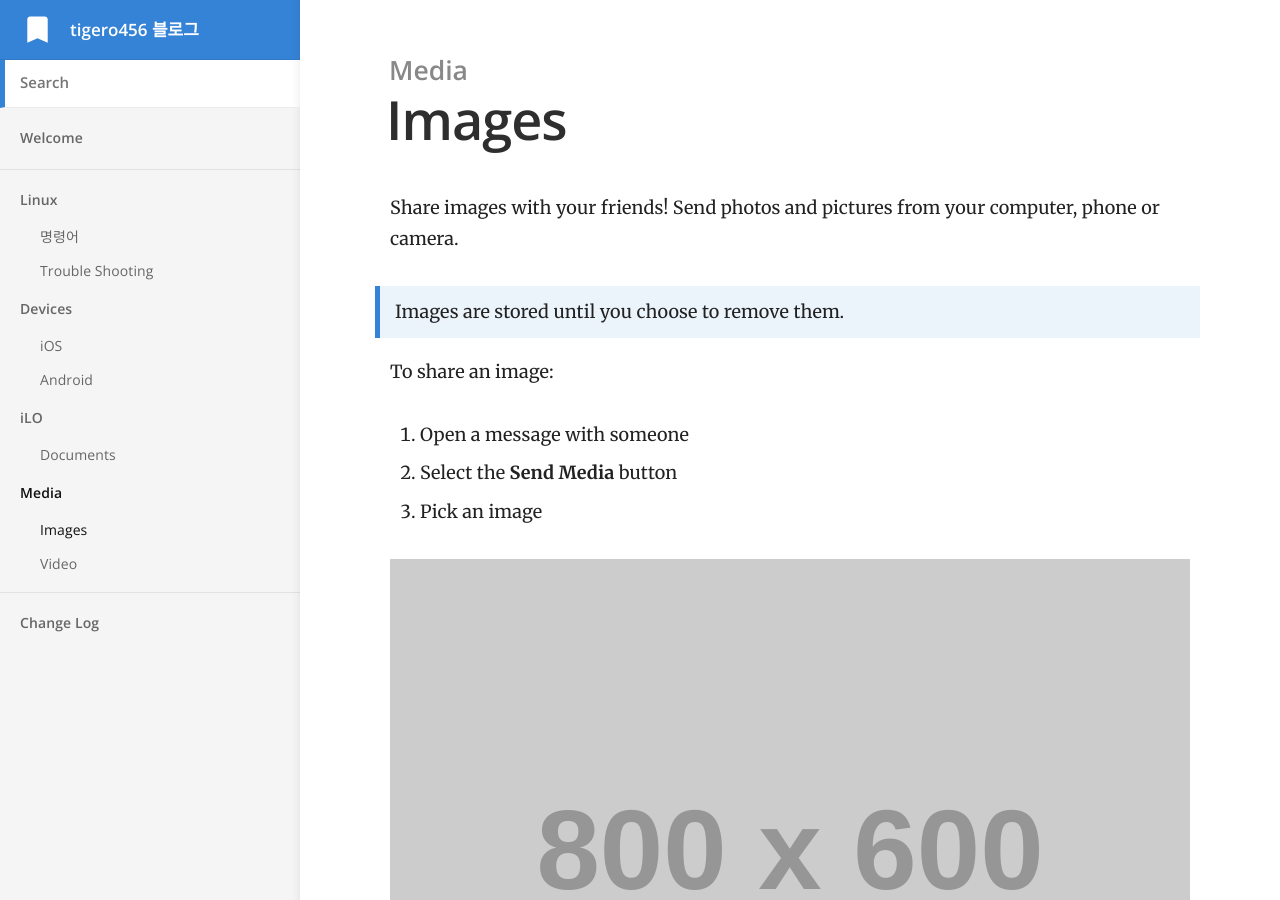
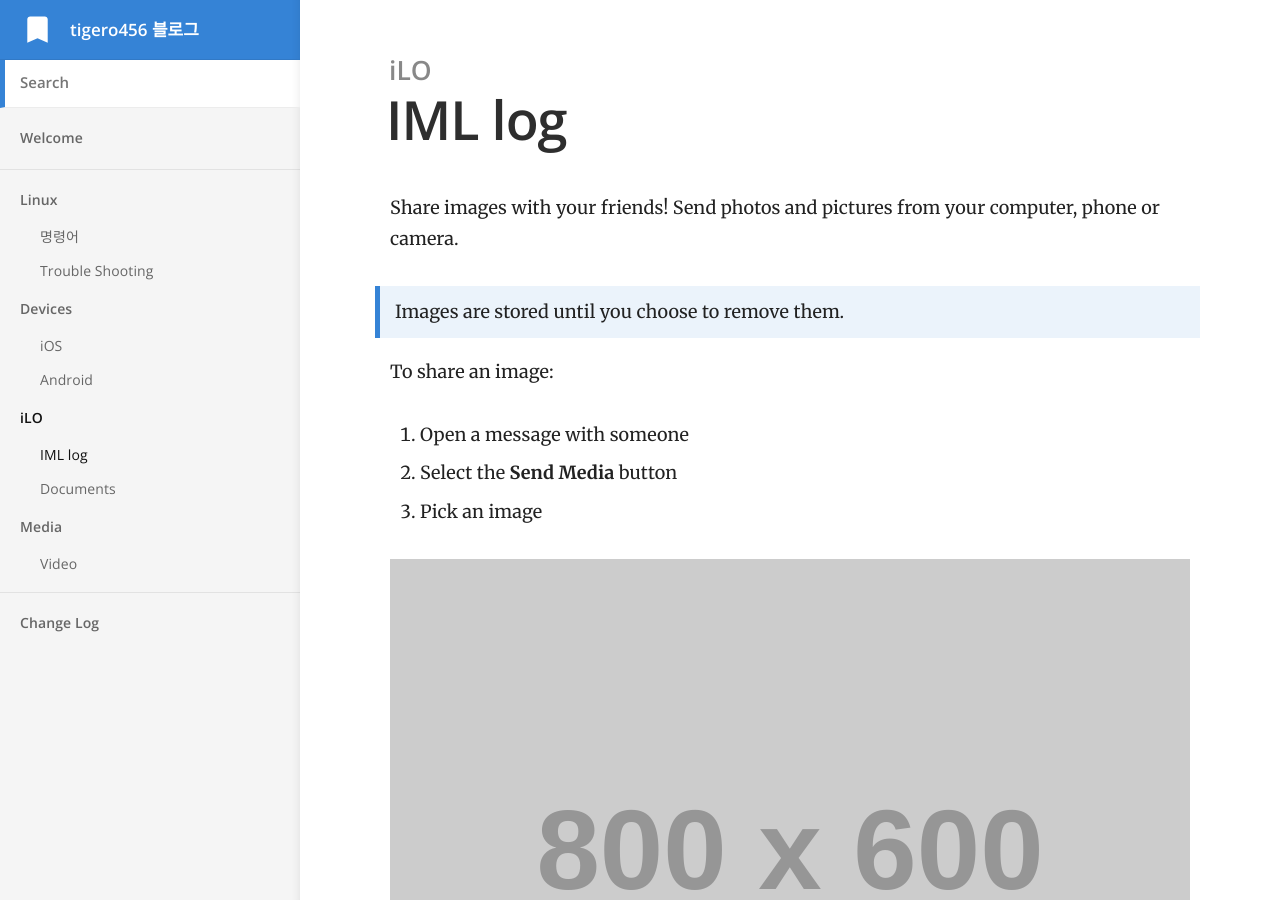
Before and after one commit to tigero456/tigero456.github.io, a Jekyll site: the page built from _docs/iLO/images.md, in a window 1280 px wide and 900 px high. Built offline with Jekyll 4.4.1, drawn with Linux system fonts in a browser that asks for light colours.

Commit message:
Update images.md

```diff
--- a/_docs/iLO/images.md
+++ b/_docs/iLO/images.md
@@ -1,6 +1,6 @@
 ---
-title: Images
-category: Media
+title: IML log
+category: iLO
 order: 1
 ---
 
```
